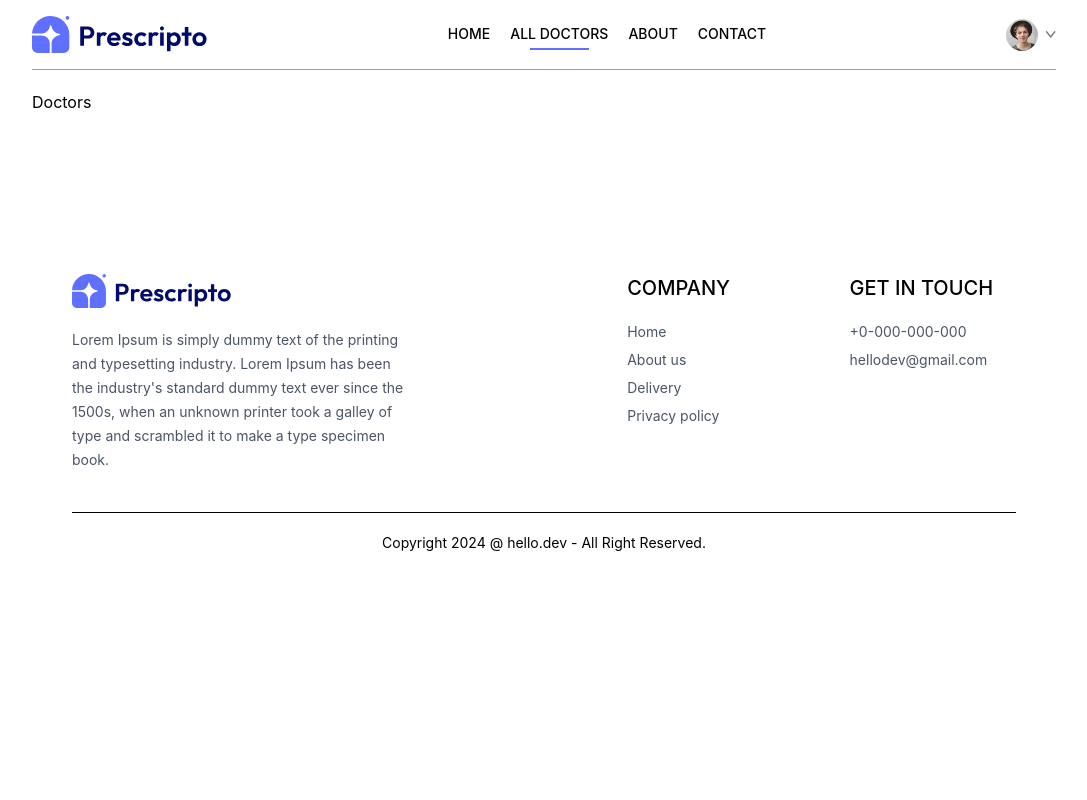
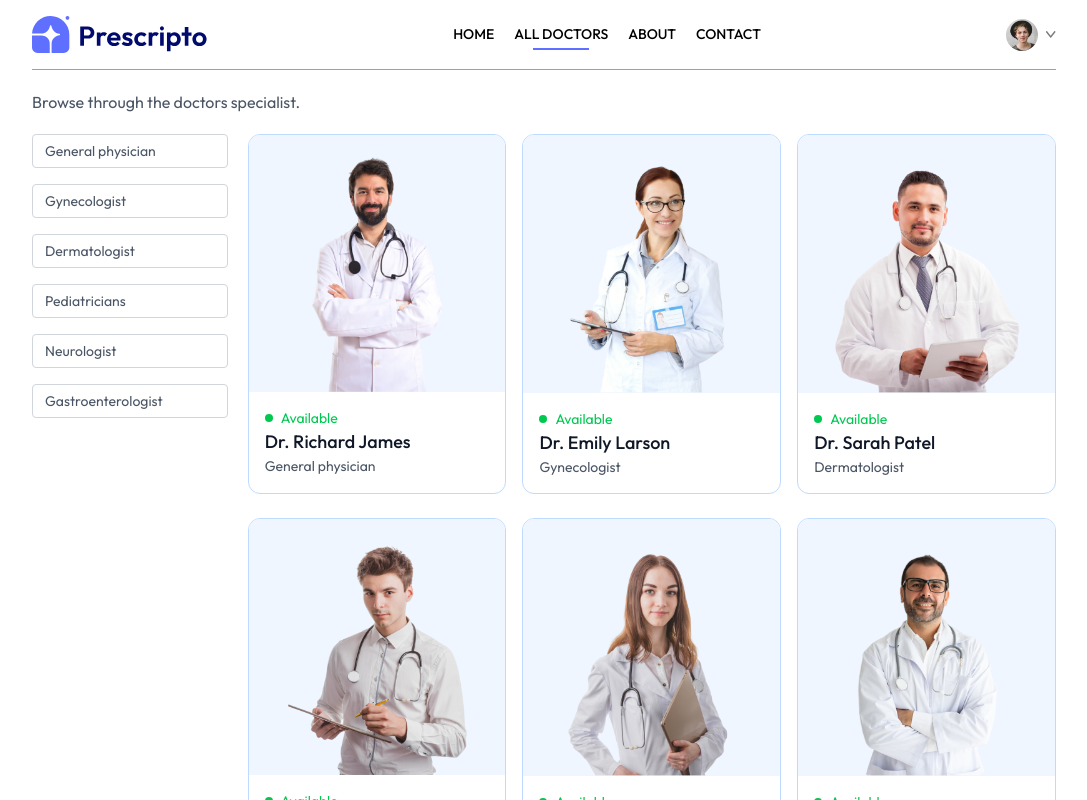
Before and after one commit to AnikaTahshin/doctors-appointment-app, a React (Vite) app in the folder frontend/: page /doctors in a window 1280 px wide. Shown: the top 800 px of the page, without its empty margins (96-1183 px from the left). Built offline with nearby package versions, Linux system fonts and the light colour scheme.

Commit message:
all doctors page done

```diff
--- a/frontend/src/components/Navbar.jsx
+++ b/frontend/src/components/Navbar.jsx
@@ -8,7 +8,7 @@
 const [token, setToken] = useState(true)
 
   return <div className='flex items-center justify-between text-sm py-4 mb-5 border-b border-b-gray-400'>
-    <img className='w-44 cursor-pointer' src={assets.logo} alt="" />
+    <img onClick={() => navigate('/')} className='w-44 cursor-pointer' src={assets.logo} alt="" />
 
     <ul className='hidden md:flex items-start gap-5 font-medium'>
         <NavLink to="/">
--- a/frontend/src/index.css
+++ b/frontend/src/index.css
@@ -1,4 +1,9 @@
+@import url('https://fonts.googleapis.com/css2?family=Outfit:wght@100..900&display=swap');
 @import "tailwindcss";
+*{
+        font-family: 'Outfit', sans-serif;
+}
+
 @theme {
         --color-primary: #5f6FFF;
 
--- a/frontend/src/pages/Doctors.jsx
+++ b/frontend/src/pages/Doctors.jsx
@@ -1,6 +1,60 @@
+import { useContext, useEffect, useState } from "react";
+import { useNavigate, useParams } from "react-router-dom";
+import { AppContext } from "../context/AppContext";
 
 const Doctors = () => {
-  return <div>Doctors</div>;
+const {speciality} = useParams();
+const {doctors} = useContext(AppContext);
+
+const [filterDoc, setFilterDoc] = useState([])
+
+   const navigate = useNavigate();
+
+
+ useEffect(() => {
+    if (speciality) {
+      setFilterDoc(
+        doctors.filter(
+          (item) =>
+            item.speciality.toLowerCase() ===
+            speciality.toLowerCase()
+        )
+      );
+    } else {
+      setFilterDoc(doctors);
+    }
+  }, [doctors, speciality]);
+
+
+  return <div>
+    <p className="text-gray-600">Browse through the doctors specialist.</p>
+
+    <div className="flex flex-col sm:flex-row items-start gap-5 mt-5">
+      <div className="flex flex-col gap-4 text-sm text-gray-600">
+        <p onClick={() => speciality === 'General physician' ? navigate('/doctors') : navigate('/doctors/General physician')} className={`w-[94vw] sm:w-auto pl-3 py-1.5 pr-16 border border-gray-300 rounded transition-all cursor-pointer ${speciality === 'General physician' ? 'bg-indigo-100 text-black' : ''}`}>General physician</p>
+        <p onClick={() => speciality === 'Gynecologist' ? navigate('/doctors') : navigate('/doctors/Gynecologist')} className={`w-[94vw] sm:w-auto pl-3 py-1.5 pr-16 border border-gray-300 rounded transition-all cursor-pointer ${speciality === 'Gynecologist' ? 'bg-indigo-100 text-black' : ''}`}>Gynecologist</p>
+        <p onClick={() => speciality === 'Dermatologist' ? navigate('/doctors') : navigate('/doctors/Dermatologist')} className={`w-[94vw] sm:w-auto pl-3 py-1.5 pr-16 border border-gray-300 rounded transition-all cursor-pointer ${speciality === 'Dermatologist' ? 'bg-indigo-100 text-black' : ''}`}>Dermatologist</p>
+        <p onClick={() => speciality === 'Pediatricians' ? navigate('/doctors') : navigate('/doctors/Pediatricians')} className={`w-[94vw] sm:w-auto pl-3 py-1.5 pr-16 border border-gray-300 rounded transition-all cursor-pointer ${speciality === 'Pediatricians' ? 'bg-indigo-100 text-black' : ''}`}>Pediatricians</p>
+        <p onClick={() => speciality === 'Neurologist' ? navigate('/doctors') : navigate('/doctors/Neurologist')} className={`w-[94vw] sm:w-auto pl-3 py-1.5 pr-16 border border-gray-300 rounded transition-all cursor-pointer ${speciality === 'Neurologist' ? 'bg-indigo-100 text-black' : ''}`}>Neurologist</p>
+        <p onClick={() => speciality === 'Gastroenterologist' ? navigate('/doctors') : navigate('/doctors/Gastroenterologist')} className={`w-[94vw] sm:w-auto pl-3 py-1.5 pr-16 border border-gray-300 rounded transition-all cursor-pointer ${speciality === 'Gastroenterologist' ? 'bg-indigo-100 text-black' : ''}`}>Gastroenterologist</p>
+      </div>
+
+      <div className="w-full grid grid-cols-auto gap-4 gap-y-6">
+        {filterDoc?.map((item,index) => (
+          <div onClick={() => navigate(`/appointment/${item?._id}`)} key={index} className="border border-blue-200 rounded-xl overflow-hidden cursor-pointer hover:-translate-y-2.5 transition-all duration-500">
+                    <img className="bg-blue-50" src={item?.image} alt="" />
+                    <div className="p-4">
+                        <div className="flex items-center gap-2 text-sm text-center text-green-500">
+                            <p className="w-2 h-2 bg-green-500 rounded-full"></p><p>Available</p>
+                        </div>
+                        <p className="text-gray-900 text-lg font-medium">{item?.name}</p>
+                        <p className="text-gray-600 text-sm">{item?.speciality}</p>
+                    </div>
+                </div>
+        ))}
+      </div>
+    </div>
+  </div>;
 };
 
 export default Doctors;
```
